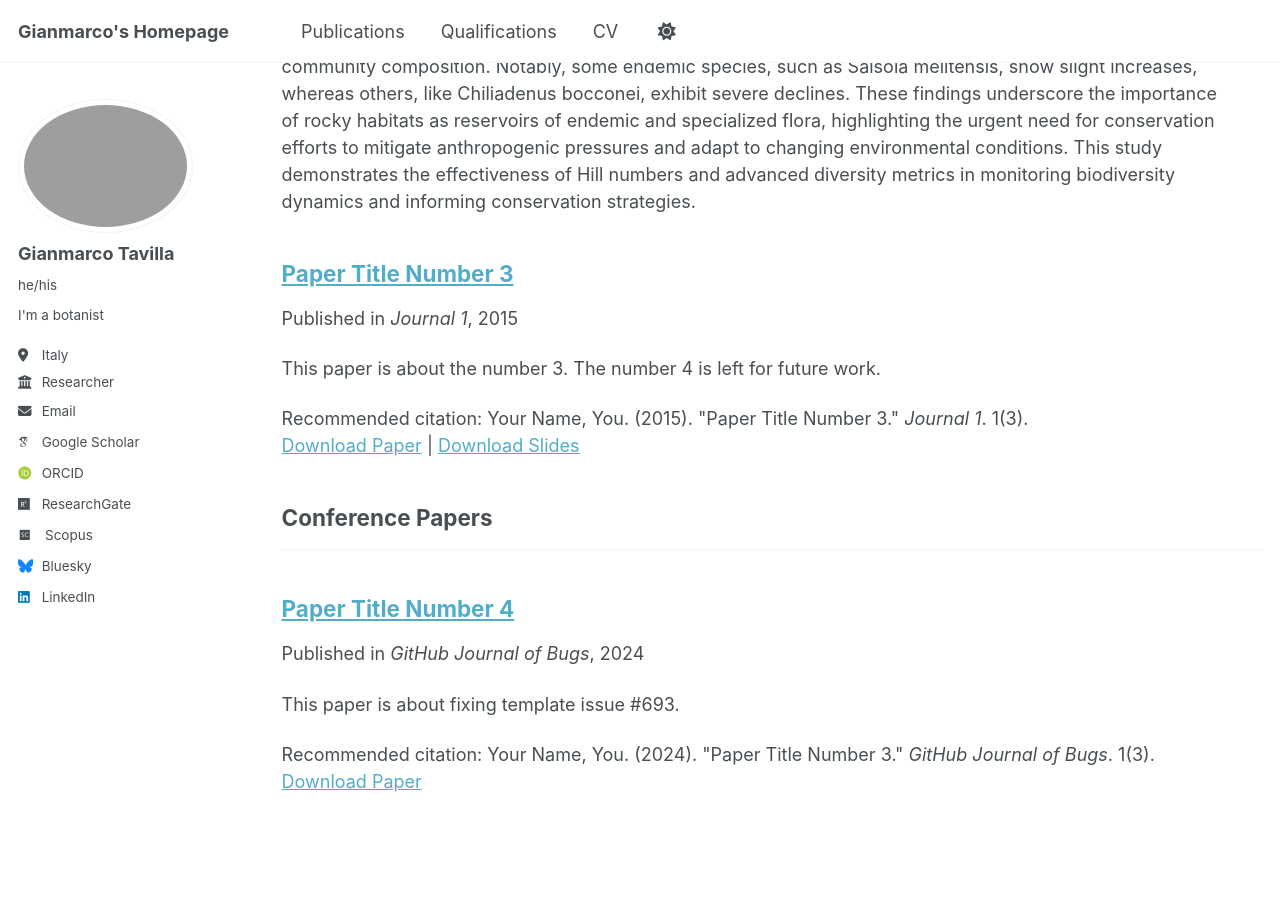
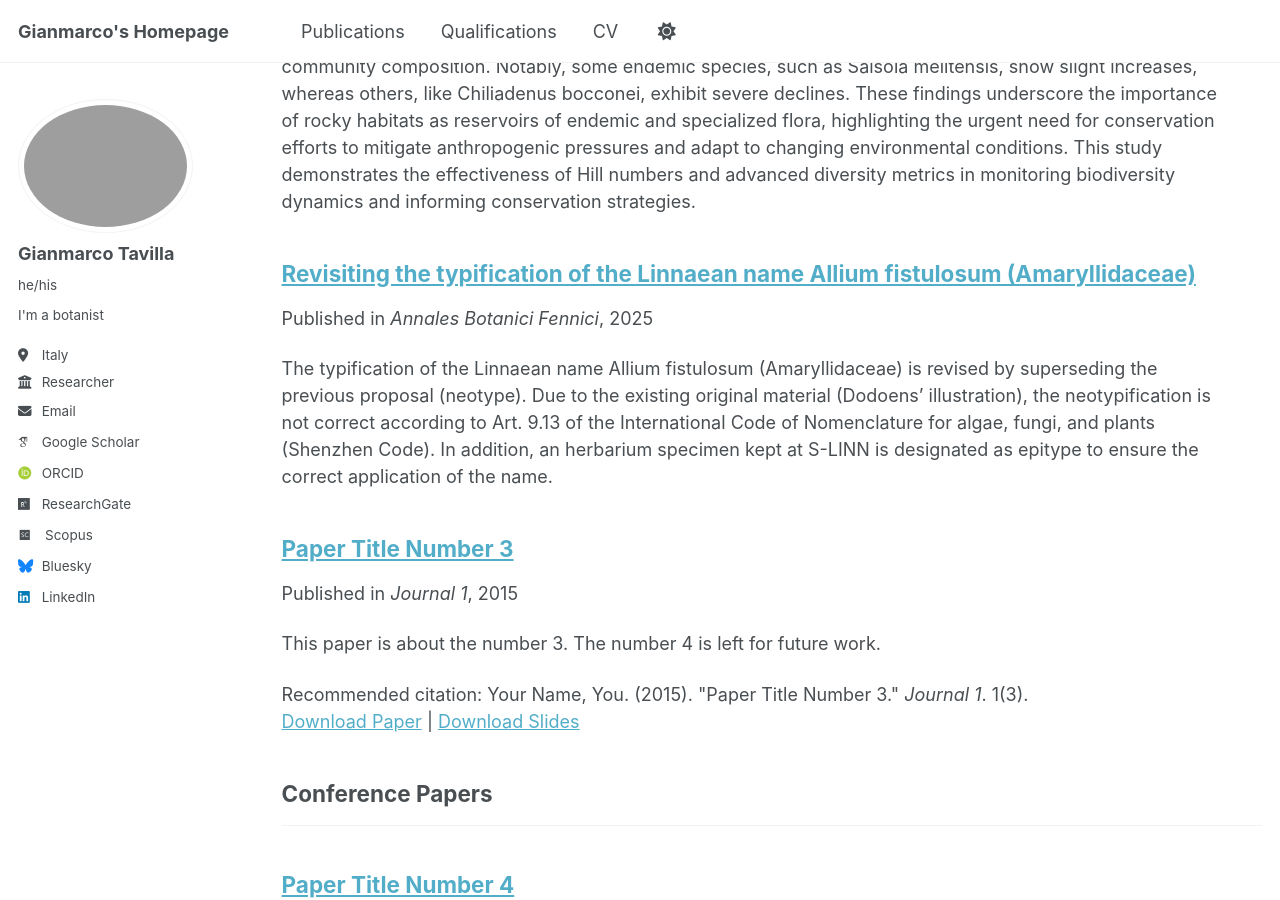
Before and after one commit to gianmarcotavilla/gianmarcotavilla.github.io, a Jekyll site: the page built from _pages/publications.html, in a window 1280 px wide and 900 px high, scrolled down 563 px. Built offline with Jekyll 4.4.1, drawn with Linux system fonts in a browser that asks for light colours; some web fonts are replaced; part of the change alters nothing that is shown.

Commit message:
Update 2010-10-01-paper-title-number-2.md

```diff
--- a/_publications/2010-10-01-paper-title-number-2.md
+++ b/_publications/2010-10-01-paper-title-number-2.md
@@ -2,10 +2,10 @@
 title: "Revisiting the typification of the Linnaean name Allium fistulosum (Amaryllidaceae)"
 collection: publications
 category: manuscripts
-permalink:
-excerpt: 'The typification of the Linnaean name Allium fistulosum (Amaryllidaceae) is revised by superseding the previous proposal (neotype). Due to the existing original material (Dodoens' illustration), the neotypification is not correct according to Art. 9.13 of the International Code of Nomenclature for algae, fungi, and plants (Shenzhen Code). In addition, an herbarium specimen kept at S-LINN is designated as epitype to ensure the correct application of the name.'
+permalink: https://bioone.org/journals/annales-botanici-fennici/volume-62/issue-1/085.062.0104/Revisiting-the-Typification-of-the-Linnaean-Name-Allium-fistulosum-Amaryllidaceae/10.5735/085.062.0104.short
+excerpt: "The typification of the Linnaean name Allium fistulosum (Amaryllidaceae) is revised by superseding the previous proposal (neotype). Due to the existing original material (Dodoens' illustration), the neotypification is not correct according to Art. 9.13 of the International Code of Nomenclature for algae, fungi, and plants (Shenzhen Code). In addition, an herbarium specimen kept at S-LINN is designated as epitype to ensure the correct application of the name."
 date: 2025-02-10
-venue: 'Annales Botanici Fennici'
+venue: "Annales Botanici Fennici"
 ---
 
 The contents above will be part of a list of publications, if the user clicks the link for the publication than the contents of section will be rendered as a full page, allowing you to provide more information about the paper for the reader. When publications are displayed as a single page, the contents of the above "citation" field will automatically be included below this section in a smaller font.
```
